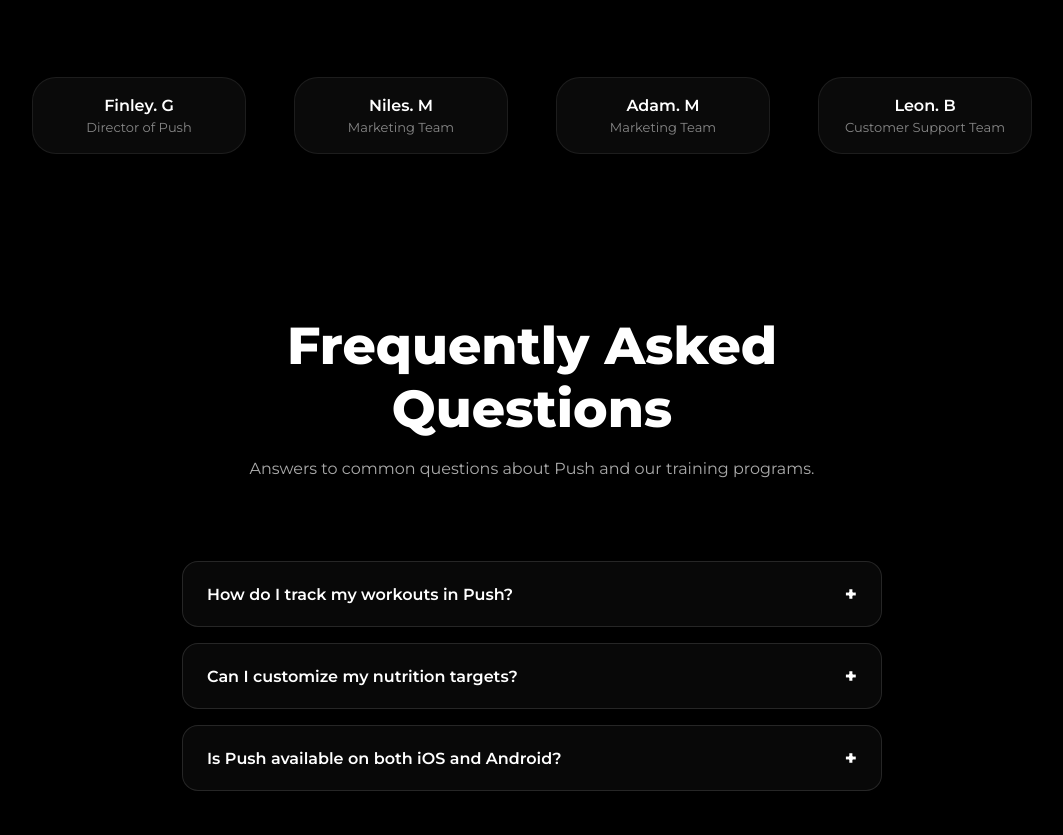
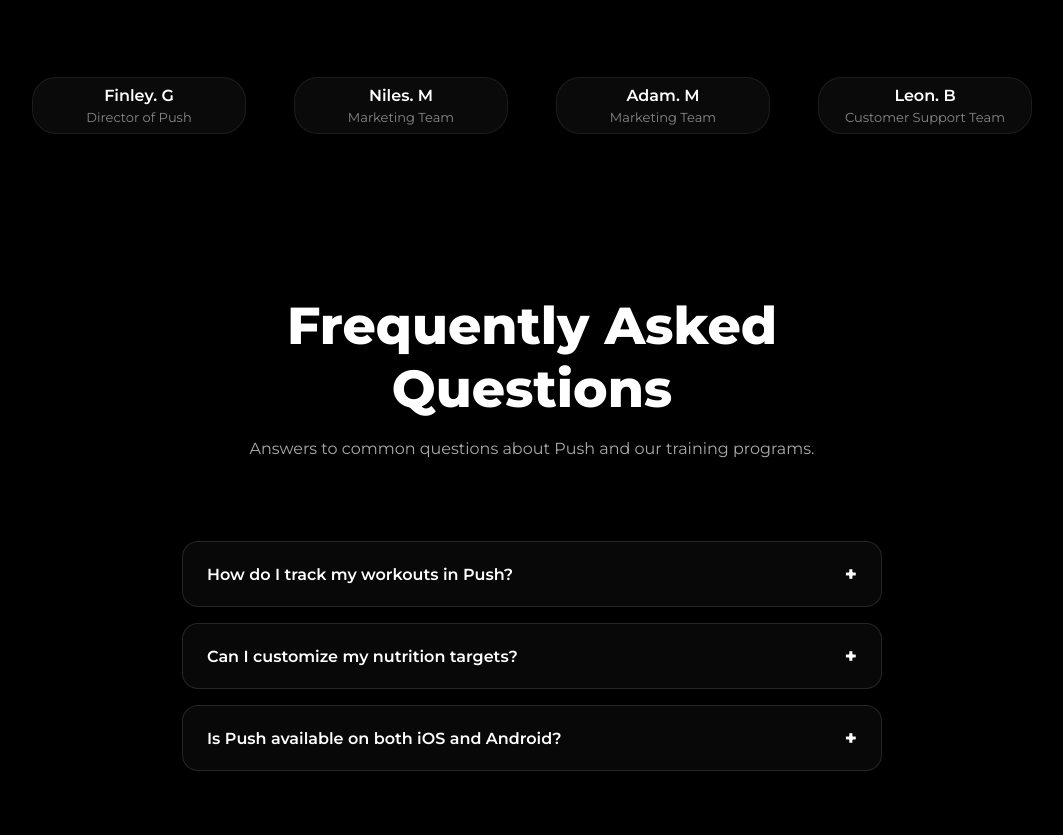
Before and after one commit to PushFinleyGoldsmith/Website, a plain HTML site: page index.html in a window 1280 px wide. Shown: the part 2780-3615 px from the top of the page, without its empty margins (108-1171 px from the left). Drawn offline with nearby package versions, Linux system fonts and the light colour scheme.

Commit message:
Update style.css

```diff
--- a/style.css
+++ b/style.css
@@ -445,7 +445,7 @@
 
 .member-info {
   width: 100%;
-  padding: 18px 20px;
+  padding: 8px 16px;
 
   display: flex;
   flex-direction: column;
```
